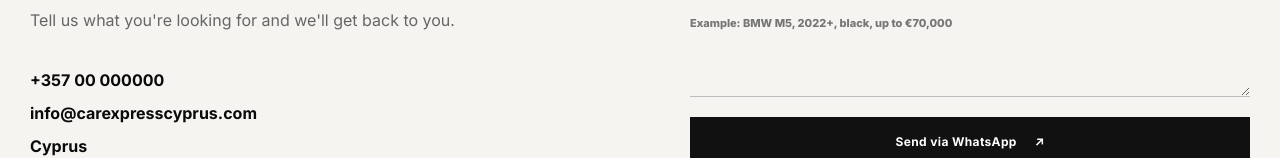
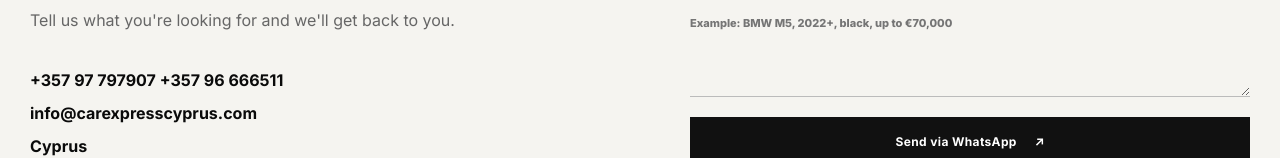
Before and after one commit to x026xx/car-express-cyprus, a plain HTML site: page index.html in a window 1280 px wide. Shown: the part 4538-4696 px from the top of the page. Drawn offline with Linux system fonts and the light colour scheme.

Commit message:
Update index.html

```diff
--- a/index.html
+++ b/index.html
@@ -149,7 +149,7 @@
           <h2>Ready for your<br>next car?</h2>
           <p>Tell us what you're looking for and we'll get back to you.</p>
           <div class="contact-details">
-            <a href="tel:+35700000000">+357 00 000000</a>
+            <a href="tel:+35797797907 +35796666511">+357 97 797907 +357 96 666511</a>
             <a href="mailto:info@carexpresscyprus.com">info@carexpresscyprus.com</a>
             <span>Cyprus</span>
           </div>
```
